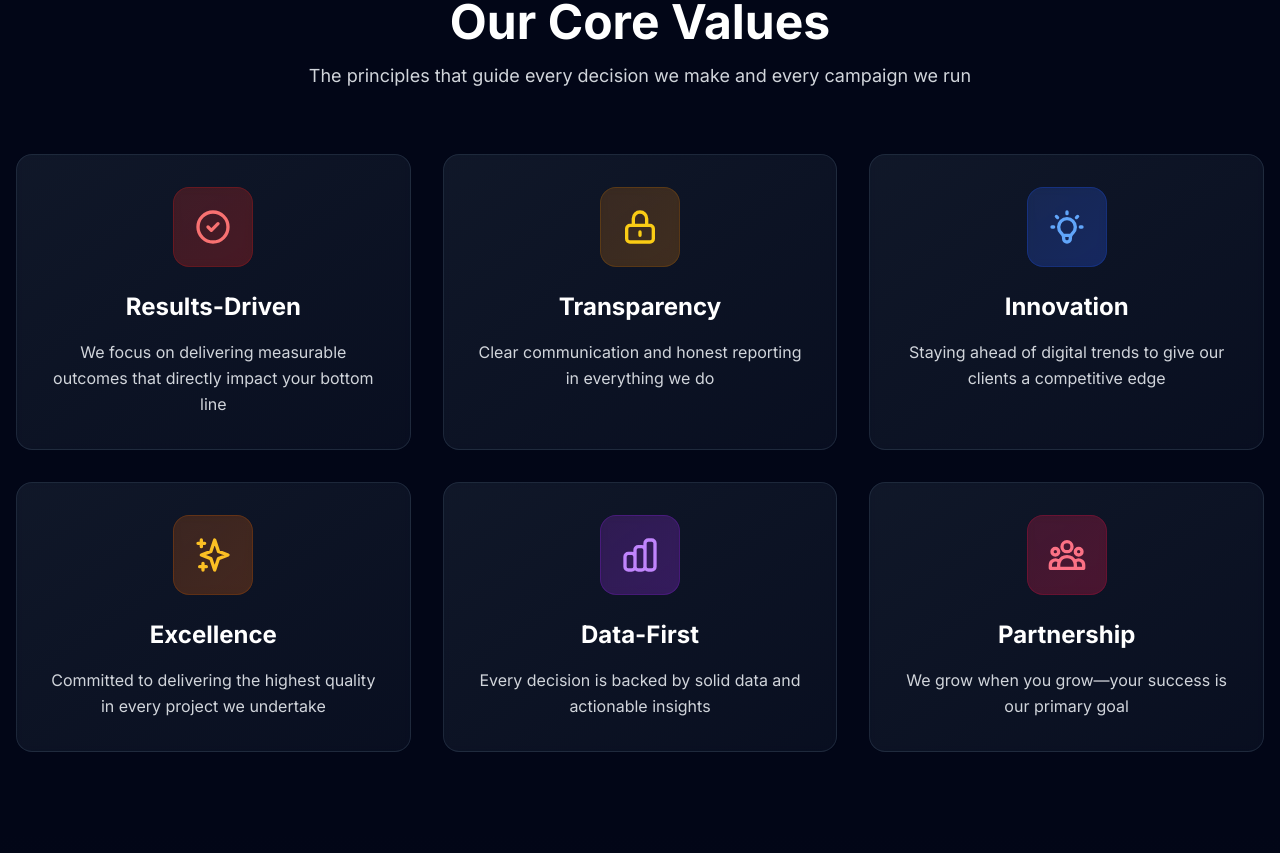
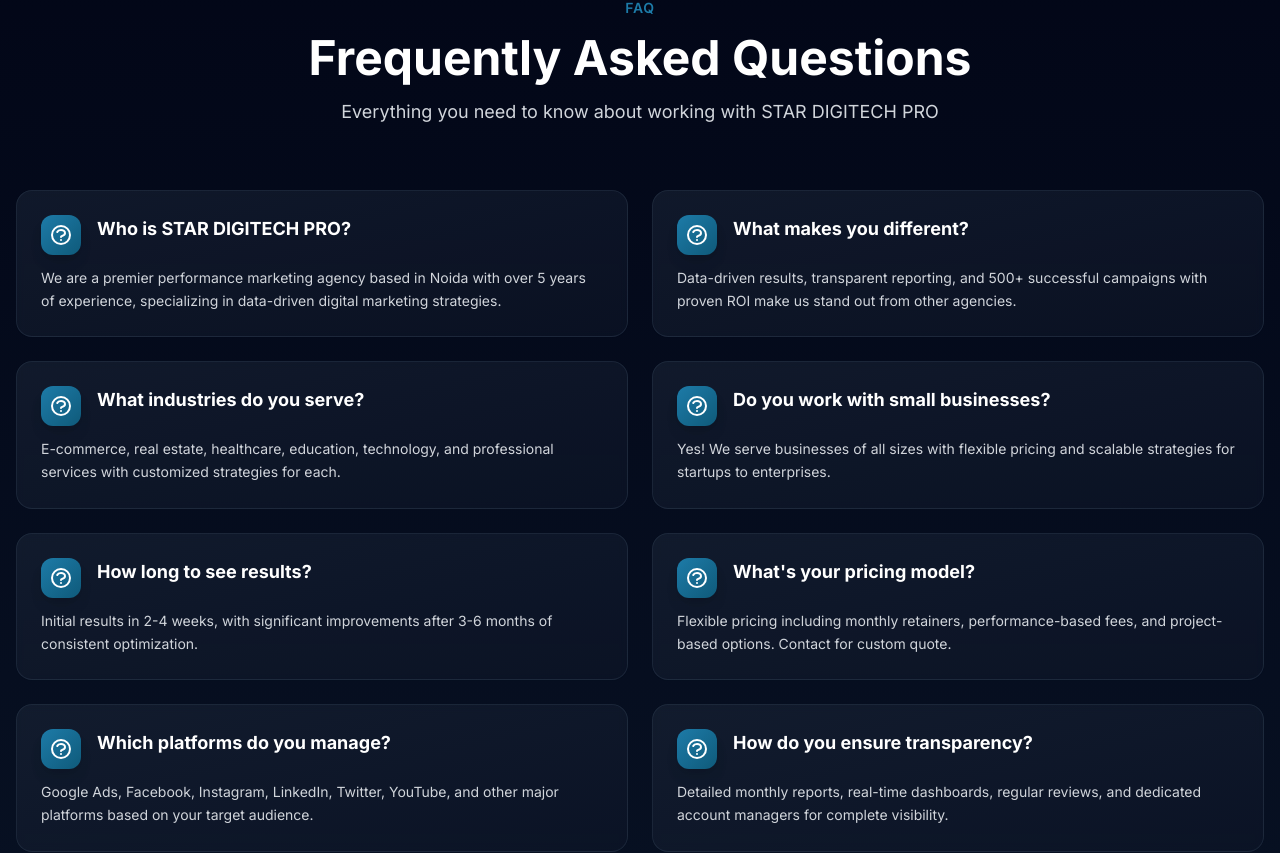
Before and after one commit to anshmydigitalcrown-ui/stardigitechpro, a Next.js app: page /about in a window 1280 px wide. Shown: the part 5323-6176 px from the top of the page. Built offline with nearby package versions, Linux system fonts and the light colour scheme.

Commit message:
Remove Our Core Values section from about page

```diff
--- a/app/about/page.tsx
+++ b/app/about/page.tsx
@@ -634,110 +634,6 @@ export default function ServicePage() {
         </div>
       </section>
 
-      {/* Our Core Values Section */}
-      <section className="py-20 bg-[#020617]">
-        <div className="container mx-auto px-4">
-          <div className="text-center mb-16">
-            <h2 className="text-4xl md:text-5xl font-bold text-white mb-4">Our Core Values</h2>
-            <p className="text-gray-300 text-lg max-w-3xl mx-auto">
-              The principles that guide every decision we make and every campaign we run
-            </p>
-          </div>
-
-          <div className="grid grid-cols-1 md:grid-cols-2 lg:grid-cols-3 gap-8 max-w-7xl mx-auto">
-            {/* Results-Driven */}
-            <div className="group bg-gradient-to-br from-slate-800/50 to-slate-900/50 backdrop-blur-sm p-8 rounded-2xl border border-slate-700/50 hover:border-primary/50 transition-all duration-300 hover:shadow-xl hover:shadow-primary/20">
-              <div className="flex flex-col items-center text-center">
-                <div className="w-20 h-20 bg-gradient-to-br from-red-900/40 to-red-800/40 backdrop-blur-sm rounded-2xl flex items-center justify-center mb-6 border border-red-700/30 group-hover:scale-110 transition-transform duration-300">
-                  <svg className="w-10 h-10 text-red-400" fill="none" stroke="currentColor" viewBox="0 0 24 24">
-                    <path strokeLinecap="round" strokeLinejoin="round" strokeWidth={2} d="M9 12l2 2 4-4m6 2a9 9 0 11-18 0 9 9 0 0118 0z" />
-                  </svg>
-                </div>
-                <h3 className="text-2xl font-bold text-white mb-4 group-hover:text-primary transition-colors duration-300">Results-Driven</h3>
-                <p className="text-gray-300 leading-relaxed">
-                  We focus on delivering measurable outcomes that directly impact your bottom line
-                </p>
-              </div>
-            </div>
-
-            {/* Transparency */}
-            <div className="group bg-gradient-to-br from-slate-800/50 to-slate-900/50 backdrop-blur-sm p-8 rounded-2xl border border-slate-700/50 hover:border-primary/50 transition-all duration-300 hover:shadow-xl hover:shadow-primary/20">
-              <div className="flex flex-col items-center text-center">
-                <div className="w-20 h-20 bg-gradient-to-br from-yellow-900/40 to-yellow-800/40 backdrop-blur-sm rounded-2xl flex items-center justify-center mb-6 border border-yellow-700/30 group-hover:scale-110 transition-transform duration-300">
-                  <svg className="w-10 h-10 text-yellow-400" fill="none" stroke="currentColor" viewBox="0 0 24 24">
-                    <path strokeLinecap="round" strokeLinejoin="round" strokeWidth={2} d="M12 15v2m-6 4h12a2 2 0 002-2v-6a2 2 0 00-2-2H6a2 2 0 00-2 2v6a2 2 0 002 2zm10-10V7a4 4 0 00-8 0v4h8z" />
-                  </svg>
-                </div>
-                <h3 className="text-2xl font-bold text-white mb-4 group-hover:text-primary transition-colors duration-300">Transparency</h3>
-                <p className="text-gray-300 leading-relaxed">
-                  Clear communication and honest reporting in everything we do
-                </p>
-              </div>
-            </div>
-
-            {/* Innovation */}
-            <div className="group bg-gradient-to-br from-slate-800/50 to-slate-900/50 backdrop-blur-sm p-8 rounded-2xl border border-slate-700/50 hover:border-primary/50 transition-all duration-300 hover:shadow-xl hover:shadow-primary/20">
-              <div className="flex flex-col items-center text-center">
-                <div className="w-20 h-20 bg-gradient-to-br from-blue-900/40 to-blue-800/40 backdrop-blur-sm rounded-2xl flex items-center justify-center mb-6 border border-blue-700/30 group-hover:scale-110 transition-transform duration-300">
-                  <svg className="w-10 h-10 text-blue-400" fill="none" stroke="currentColor" viewBox="0 0 24 24">
-                    <path strokeLinecap="round" strokeLinejoin="round" strokeWidth={2} d="M9.663 17h4.673M12 3v1m6.364 1.636l-.707.707M21 12h-1M4 12H3m3.343-5.657l-.707-.707m2.828 9.9a5 5 0 117.072 0l-.548.547A3.374 3.374 0 0014 18.469V19a2 2 0 11-4 0v-.531c0-.895-.356-1.754-.988-2.386l-.548-.547z" />
-                  </svg>
-                </div>
-                <h3 className="text-2xl font-bold text-white mb-4 group-hover:text-primary transition-colors duration-300">Innovation</h3>
-                <p className="text-gray-300 leading-relaxed">
-                  Staying ahead of digital trends to give our clients a competitive edge
-                </p>
-              </div>
-            </div>
-
-            {/* Excellence */}
-            <div className="group bg-gradient-to-br from-slate-800/50 to-slate-900/50 backdrop-blur-sm p-8 rounded-2xl border border-slate-700/50 hover:border-primary/50 transition-all duration-300 hover:shadow-xl hover:shadow-primary/20">
-              <div className="flex flex-col items-center text-center">
-                <div className="w-20 h-20 bg-gradient-to-br from-amber-900/40 to-amber-800/40 backdrop-blur-sm rounded-2xl flex items-center justify-center mb-6 border border-amber-700/30 group-hover:scale-110 transition-transform duration-300">
-                  <svg className="w-10 h-10 text-amber-400" fill="none" stroke="currentColor" viewBox="0 0 24 24">
-                    <path strokeLinecap="round" strokeLinejoin="round" strokeWidth={2} d="M5 3v4M3 5h4M6 17v4m-2-2h4m5-16l2.286 6.857L21 12l-5.714 2.143L13 21l-2.286-6.857L5 12l5.714-2.143L13 3z" />
-                  </svg>
-                </div>
-                <h3 className="text-2xl font-bold text-white mb-4 group-hover:text-primary transition-colors duration-300">Excellence</h3>
-                <p className="text-gray-300 leading-relaxed">
-                  Committed to delivering the highest quality in every project we undertake
-                </p>
-              </div>
-            </div>
-
-            {/* Data-First */}
-            <div className="group bg-gradient-to-br from-slate-800/50 to-slate-900/50 backdrop-blur-sm p-8 rounded-2xl border border-slate-700/50 hover:border-primary/50 transition-all duration-300 hover:shadow-xl hover:shadow-primary/20">
-              <div className="flex flex-col items-center text-center">
-                <div className="w-20 h-20 bg-gradient-to-br from-purple-900/40 to-purple-800/40 backdrop-blur-sm rounded-2xl flex items-center justify-center mb-6 border border-purple-700/30 group-hover:scale-110 transition-transform duration-300">
-                  <svg className="w-10 h-10 text-purple-400" fill="none" stroke="currentColor" viewBox="0 0 24 24">
-                    <path strokeLinecap="round" strokeLinejoin="round" strokeWidth={2} d="M9 19v-6a2 2 0 00-2-2H5a2 2 0 00-2 2v6a2 2 0 002 2h2a2 2 0 002-2zm0 0V9a2 2 0 012-2h2a2 2 0 012 2v10m-6 0a2 2 0 002 2h2a2 2 0 002-2m0 0V5a2 2 0 012-2h2a2 2 0 012 2v14a2 2 0 01-2 2h-2a2 2 0 01-2-2z" />
-                  </svg>
-                </div>
-                <h3 className="text-2xl font-bold text-white mb-4 group-hover:text-primary transition-colors duration-300">Data-First</h3>
-                <p className="text-gray-300 leading-relaxed">
-                  Every decision is backed by solid data and actionable insights
-                </p>
-              </div>
-            </div>
-
-            {/* Partnership */}
-            <div className="group bg-gradient-to-br from-slate-800/50 to-slate-900/50 backdrop-blur-sm p-8 rounded-2xl border border-slate-700/50 hover:border-primary/50 transition-all duration-300 hover:shadow-xl hover:shadow-primary/20">
-              <div className="flex flex-col items-center text-center">
-                <div className="w-20 h-20 bg-gradient-to-br from-rose-900/40 to-rose-800/40 backdrop-blur-sm rounded-2xl flex items-center justify-center mb-6 border border-rose-700/30 group-hover:scale-110 transition-transform duration-300">
-                  <svg className="w-10 h-10 text-rose-400" fill="none" stroke="currentColor" viewBox="0 0 24 24">
-                    <path strokeLinecap="round" strokeLinejoin="round" strokeWidth={2} d="M17 20h5v-2a3 3 0 00-5.356-1.857M17 20H7m10 0v-2c0-.656-.126-1.283-.356-1.857M7 20H2v-2a3 3 0 015.356-1.857M7 20v-2c0-.656.126-1.283.356-1.857m0 0a5.002 5.002 0 019.288 0M15 7a3 3 0 11-6 0 3 3 0 016 0zm6 3a2 2 0 11-4 0 2 2 0 014 0zM7 10a2 2 0 11-4 0 2 2 0 014 0z" />
-                  </svg>
-                </div>
-                <h3 className="text-2xl font-bold text-white mb-4 group-hover:text-primary transition-colors duration-300">Partnership</h3>
-                <p className="text-gray-300 leading-relaxed">
-                  We grow when you grow—your success is our primary goal
-                </p>
-              </div>
-            </div>
-          </div>
-        </div>
-      </section>
-
       {/* FAQ Section */}
       <section className="py-20 bg-gradient-to-b from-[#020617] to-[#0a1628]">
         <div className="container mx-auto px-4">
```
